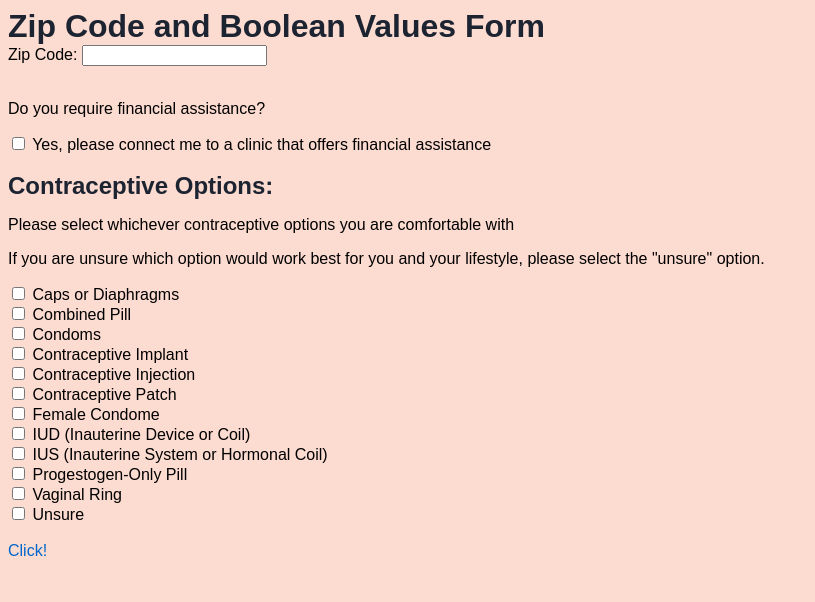
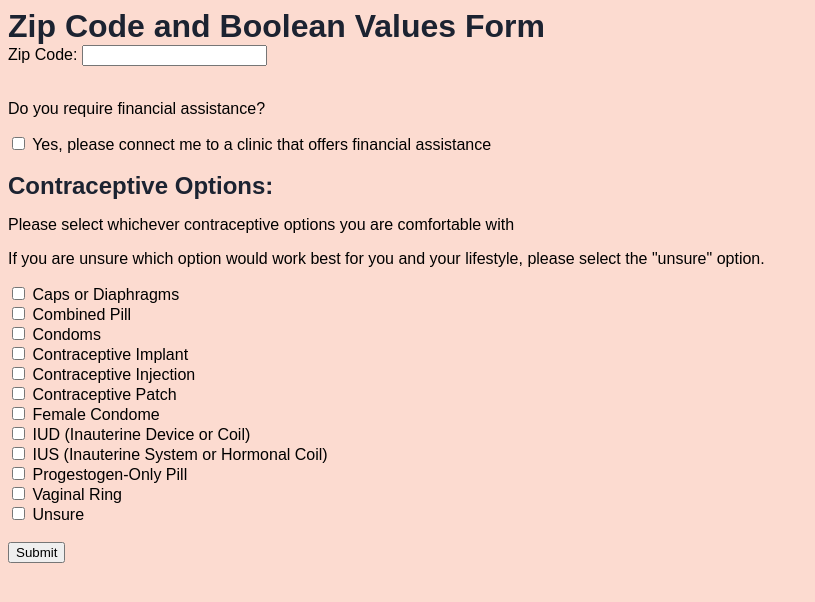
Before and after one commit to SCAIProject/SCAIProject.github.io, a plain HTML site: page index.html in a window 1280 px wide. Shown: the whole page, without its empty margins (0-815 px from the left). Drawn offline with Linux system fonts and the light colour scheme.

Commit message:
Add files via upload

```diff
--- a/index.html
+++ b/index.html
@@ -133,8 +133,9 @@ a:hover {
         <label for="bool13">Unsure</label>
         <br>
         <br>
-		<a href="results.html">Click!
-           </a>
 	</form>
+    <button onclick="window.location.href='./results.html';">
+        Submit
+      </button>
 </body>
 </html>
```
